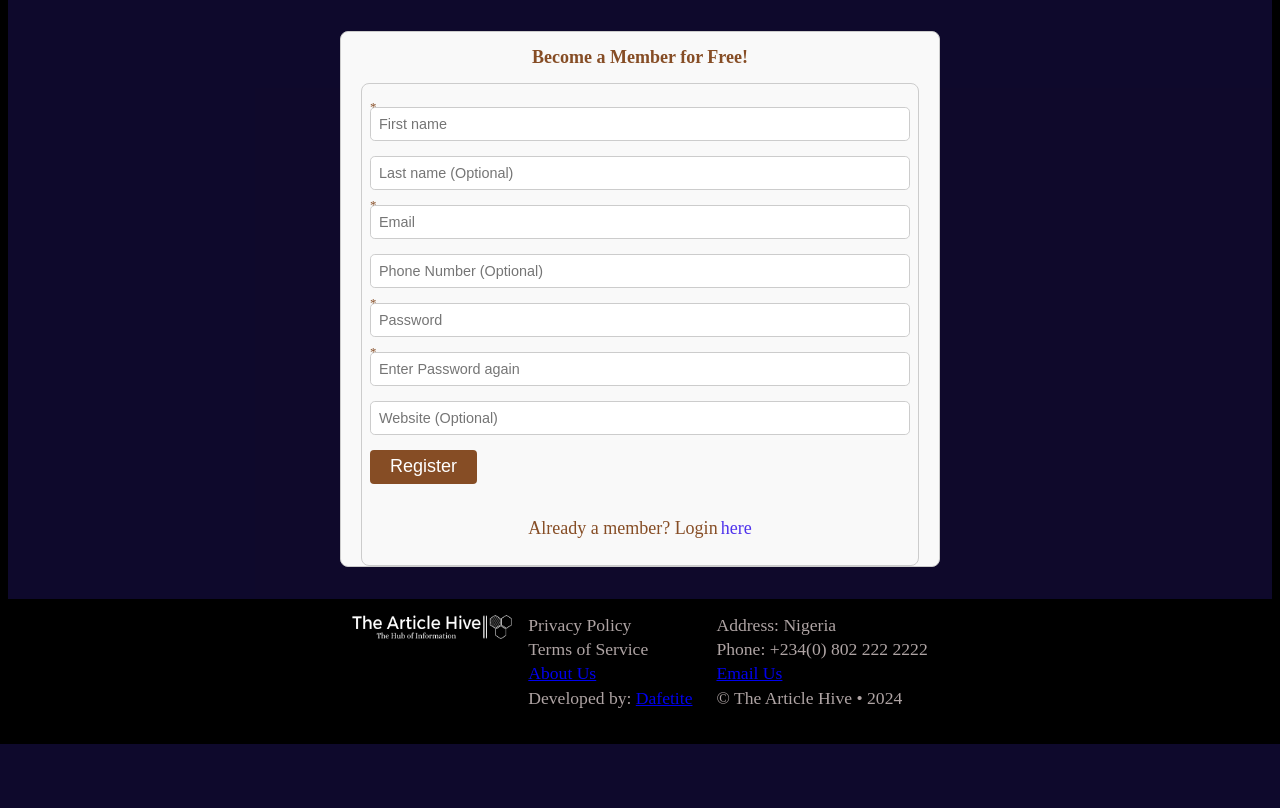
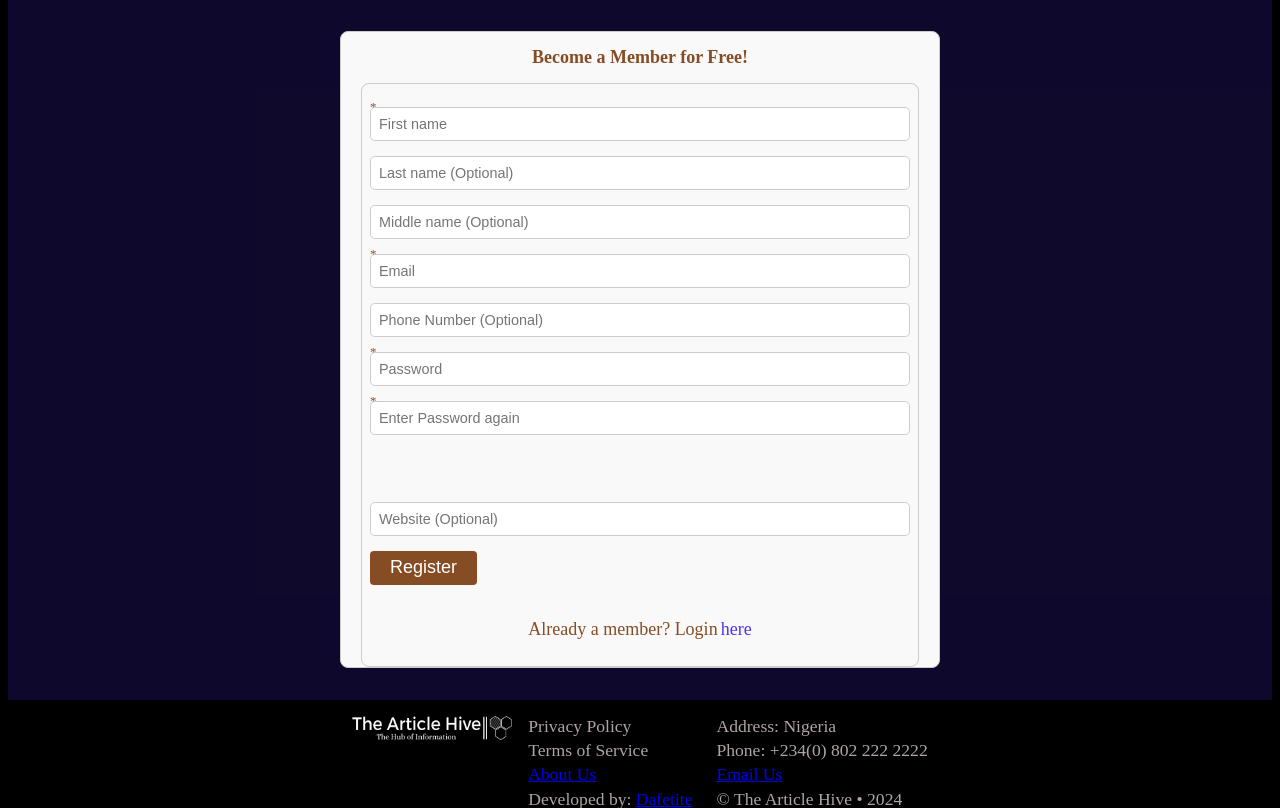
Before and after one commit to DafetiteOgaga/article-hive-backend-component, a Django app: page /register/ in a window 1280 px wide. Shown: the part 167-975 px from the top of the page. Before the commit the page ends 911 px from the top, so only its background shows below. Run offline with Django 5.2, Linux system fonts and the light colour scheme.

Commit message:
changes: member creation form

```diff
--- a/article_hive_project/templates/register.html
+++ b/article_hive_project/templates/register.html
@@ -6,21 +6,30 @@
 		<h1 class="right-anime">{{ register.title }}</h1>
 		<!-- <form class="form-register" action="/submit-your-form-handler" method="POST"> -->
 		<form id="form" class="form-register" action="" method="POST">
+			{% csrf_token %}
 			<div class="down-drop">
 				<span class="required">*</span>
-				<input id="firstname" name="firstname" type="text" placeholder="First name" required>
+				<input id="first_name" name="first_name" type="text" placeholder="First name" required>
 			</div>
 			<div class="down-drop">
 				<span class="not-required">*</span>
-				<input id="lastname" name="lastname" type="text" placeholder="Last name (Optional)">
+				<input id="last_name" name="last_name" type="text" placeholder="Last name (Optional)">
 			</div>
+			<div class="down-drop">
+				<span class="not-required">*</span>
+				<input id="middle_name" name="middle_name" type="text" placeholder="Middle name (Optional)">
+			</div>
+			<!-- <div class="down-drop">
+				<span class="required">*</span>
+				<input id="username" name="username" type="text" placeholder="Username" required>
+			</div> -->
 			<div class="down-drop">
 				<span class="required">*</span>
 				<input id="email" name="email" type="email" placeholder="Email" required>
 			</div>
 			<div class="down-drop">
-				<div><span class="not-required">*</span>
-				<input id="number" name="number" type="tel" placeholder="Phone Number (Optional)">
+				<span class="not-required">*</span>
+				<input id="phone" name="phone" type="tel" placeholder="Phone Number (Optional)">
 			</div>
 			<div class="down-drop">
 				<span class="required">*</span>
@@ -30,9 +39,12 @@
 				<span class="required">*</span>
 				<input id="password2" name="password2" type="password" placeholder="Enter Password again" required>
 			</div>
+			<div class="down-drop message-box">
+				<p id="password-match-message"></p>
+			</div>
 			<div class="down-drop">
-				<div><span class="not-required">*</span>
-				<input id="Website" name="Website" type="text" placeholder="Website (Optional)">
+				<span class="not-required">*</span>
+				<input id="website" name="website" type="text" placeholder="Website (Optional)">
 			</div>
 			<div>
 				<span class="not-required">*</span>
```
